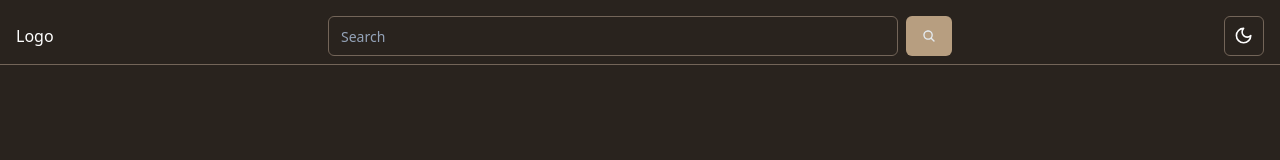
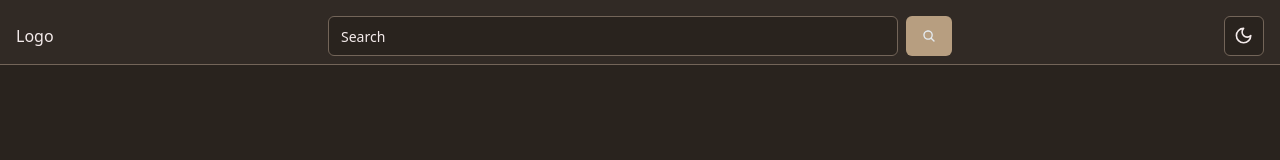
Before and after one commit to Endeyr/shopping-cart-project, a React (Vite) app: page / in a window 1280 px wide. Shown: the top 160 px of the page. Built offline with nearby package versions, Linux system fonts and the light colour scheme.

Commit message:
add style to navbar

```diff
--- a/src/components/navbar/index.tsx
+++ b/src/components/navbar/index.tsx
@@ -43,7 +43,7 @@ const Navbar = () => {
   }
 
   return (
-    <header className="sticky top-0 z-50 w-full border-b hidden md:block">
+    <header className="sticky top-0 z-50 w-full bg-os_header_lite dark:bg-os_header_dark border-b hidden md:block">
       <div className="grid grid-cols-4 items-center p-4 h-16">
         <div className="w-full">Logo</div>
         <SearchBar setItemName={setItemName} />
--- a/src/index.css
+++ b/src/index.css
@@ -34,13 +34,13 @@
   }
 
   :root {
-    --background: 44, 31%, 84%;
-    --foreground: 0, 0%, 0%;
+    --background: 44 31% 84%;
+    --foreground: 0 0% 0%;
 
-    --card: 0 0% 100%;
+    --card: 36 28% 62%;
     --card-foreground: 222.2 84% 4.9%;
 
-    --popover: 0 0% 100%;
+    --popover: 36 28% 62%;
     --popover-foreground: 222.2 84% 4.9%;
 
     --primary: 39 33% 17%;
@@ -50,7 +50,7 @@
     --secondary-foreground: 222.2 47.4% 11.2%;
 
     --muted: 210 40% 96.1%;
-    --muted-foreground: 215.4 16.3% 46.9%;
+    --muted-foreground: 215.4 16.3% 10.9%;
 
     --accent: 210 40% 96.1%;
     --accent-foreground: 222.2 47.4% 11.2%;
@@ -66,8 +66,8 @@
   }
 
   .dark {
-    --background: 27, 16%, 14%;
-    --foreground: 0, 0%, 100%;
+    --background: 27 16% 14%;
+    --foreground: 0 31% 94%;
 
     --card: 222.2 84% 4.9%;
     --card-foreground: 210 40% 98%;
@@ -82,7 +82,7 @@
     --secondary-foreground: 210 40% 98%;
 
     --muted: 217.2 32.6% 17.5%;
-    --muted-foreground: 215 20.2% 65.1%;
+    --muted-foreground: 0 31% 94%;
 
     --accent: 217.2 32.6% 17.5%;
     --accent-foreground: 210 40% 98%;
--- a/src/output.css
+++ b/src/output.css
@@ -487,18 +487,18 @@ heading,
 }
 
 :root {
-  --background: 44, 31%, 84%;
-  --foreground: 0, 0%, 0%;
-  --card: 0 0% 100%;
+  --background: 44 31% 84%;
+  --foreground: 0 0% 0%;
+  --card: 36 28% 62%;
   --card-foreground: 222.2 84% 4.9%;
-  --popover: 0 0% 100%;
+  --popover: 36 28% 62%;
   --popover-foreground: 222.2 84% 4.9%;
   --primary: 39 33% 17%;
   --primary-foreground: 210 40% 98%;
   --secondary: 210 40% 96.1%;
   --secondary-foreground: 222.2 47.4% 11.2%;
   --muted: 210 40% 96.1%;
-  --muted-foreground: 215.4 16.3% 46.9%;
+  --muted-foreground: 215.4 16.3% 10.9%;
   --accent: 210 40% 96.1%;
   --accent-foreground: 222.2 47.4% 11.2%;
   --destructive: 5 85% 56%;
@@ -510,8 +510,8 @@ heading,
 }
 
 .dark {
-  --background: 27, 16%, 14%;
-  --foreground: 0, 0%, 100%;
+  --background: 27 16% 14%;
+  --foreground: 0 31% 94%;
   --card: 222.2 84% 4.9%;
   --card-foreground: 210 40% 98%;
   --popover: 222.2 84% 4.9%;
@@ -521,7 +521,7 @@ heading,
   --secondary: 217.2 32.6% 17.5%;
   --secondary-foreground: 210 40% 98%;
   --muted: 217.2 32.6% 17.5%;
-  --muted-foreground: 215 20.2% 65.1%;
+  --muted-foreground: 0 31% 94%;
   --accent: 217.2 32.6% 17.5%;
   --accent-foreground: 210 40% 98%;
   --destructive: 4 68% 37%;
@@ -876,22 +876,6 @@ body {
   gap: 0.5rem;
 }
 
-.gap-3 {
-  gap: 0.75rem;
-}
-
-.gap-6 {
-  gap: 1.5rem;
-}
-
-.gap-1 {
-  gap: 0.25rem;
-}
-
-.gap-12 {
-  gap: 3rem;
-}
-
 .gap-24 {
   gap: 6rem;
 }
@@ -946,6 +930,11 @@ body {
 
 .bg-muted {
   background-color: hsl(var(--muted));
+}
+
+.bg-os_header_lite {
+  --tw-bg-opacity: 1;
+  background-color: hsl(36 28% 62% / var(--tw-bg-opacity));
 }
 
 .bg-popover {
@@ -1017,10 +1006,6 @@ body {
 
 .pr-2 {
   padding-right: 0.5rem;
-}
-
-.text-center {
-  text-align: center;
 }
 
 .text-sm {
@@ -1315,6 +1300,11 @@ body {
   transform: translate(var(--tw-translate-x), var(--tw-translate-y)) rotate(var(--tw-rotate)) skewX(var(--tw-skew-x)) skewY(var(--tw-skew-y)) scaleX(var(--tw-scale-x)) scaleY(var(--tw-scale-y));
 }
 
+.dark\:bg-os_header_dark:is(.dark *) {
+  --tw-bg-opacity: 1;
+  background-color: hsl(25 14% 17% / var(--tw-bg-opacity));
+}
+
 @media (min-width: 640px) {
   .sm\:grid {
     display: grid;
@@ -1326,10 +1316,6 @@ body {
 
   .sm\:items-center {
     align-items: center;
-  }
-
-  .sm\:justify-between {
-    justify-content: space-between;
   }
 
   .sm\:justify-evenly {
--- a/tailwind.config.js
+++ b/tailwind.config.js
@@ -23,6 +23,9 @@ module.exports = {
         os_body: ["IBM Plex Sans"],
       },
       colors: {
+        // custom
+        os_header_lite: "hsl(36, 28%, 62%)",
+        os_header_dark: "hsl(25, 14%, 17%)",
         // shadcn color theme
         border: "hsl(var(--border))",
         input: "hsl(var(--input))",
```
